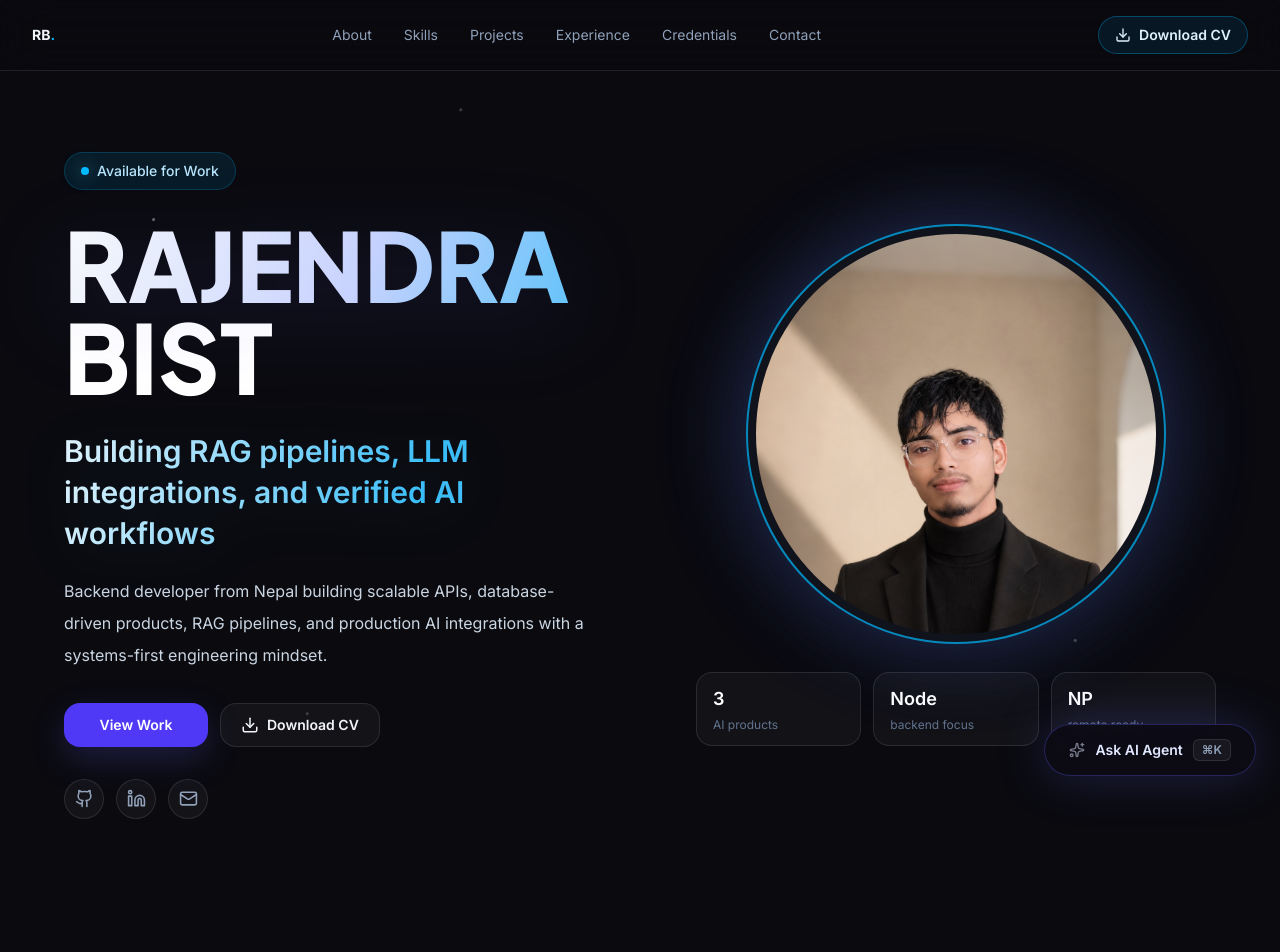
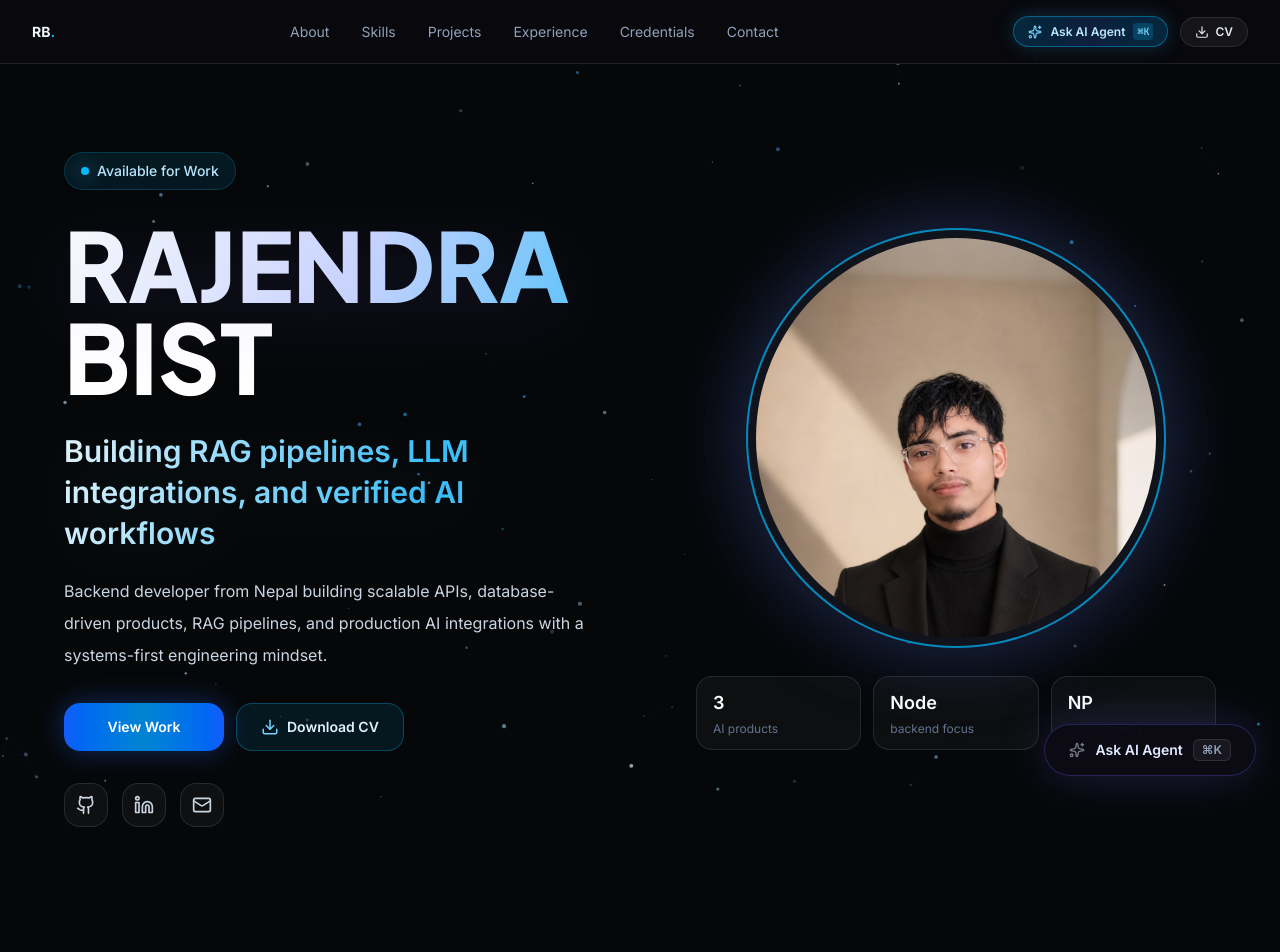
Before and after one commit to rajendrabist07/rajendra-bist, a Next.js app: page / in a window 1280 px wide. Shown: the top 952 px of the page. Built offline with nearby package versions, Linux system fonts and the light colour scheme.

Commit message:
feat(ui): add subtle starry particle canvas, clean blue accents, prominent glowing social icons, and top-right Ask AI Agent button

```diff
--- a/app/page.tsx
+++ b/app/page.tsx
@@ -11,12 +11,14 @@ import Projects from "@/components/sections/Projects";
 import Skills from "@/components/sections/Skills";
 import Navbar from "@/components/Navbar";
 import Footer from "@/components/Footer";
+import StarryBackground from "@/components/ui/StarryBackground";
 
 export default function HomePage() {
   return (
-    <div className="min-h-screen bg-[#0a0a0f] text-white">
+    <div className="relative min-h-screen bg-[#060708] text-white selection:bg-sky-500 selection:text-white">
+      <StarryBackground />
       <Navbar />
-      <main className="relative">
+      <main className="relative z-10">
         <Hero />
         <About />
         <Process />
--- a/components/Footer.tsx
+++ b/components/Footer.tsx
@@ -51,7 +51,7 @@ export default function Footer() {
               {PERSONAL.email}
             </a>
             <p className="mt-3 text-slate-600">UTC+5:45</p>
-            <div className="mt-6 flex gap-4">
+            <div className="mt-6 flex gap-3">
               {socials.map(([Icon, href, label]) => (
                 <a
                   key={label as string}
@@ -59,9 +59,9 @@ export default function Footer() {
                   target="_blank"
                   rel="noreferrer"
                   aria-label={label as string}
-                  className="text-slate-500 transition hover:text-sky-300"
+                  className="inline-flex h-10 w-10 items-center justify-center rounded-xl border border-white/10 bg-white/[0.04] text-slate-400 transition-all duration-200 hover:border-sky-400/50 hover:bg-sky-500/10 hover:text-sky-300 hover:scale-110 hover:shadow-[0_0_15px_rgba(56,189,248,0.3)]"
                 >
-                  <Icon size={22} />
+                  <Icon size={18} />
                 </a>
               ))}
             </div>
--- a/components/Navbar.tsx
+++ b/components/Navbar.tsx
@@ -1,7 +1,7 @@
 'use client'
 
 import { useState } from 'react'
-import { Download, Menu, X } from 'lucide-react'
+import { Download, Menu, Sparkles, X } from 'lucide-react'
 import { PERSONAL } from '@/lib/portfolio-data'
 
 const navItems = [
@@ -16,6 +16,12 @@ const navItems = [
 export default function Navbar() {
   const [open, setOpen] = useState(false)
 
+  const openChat = () => {
+    if (typeof window !== 'undefined') {
+      window.dispatchEvent(new CustomEvent('open-chat-widget'))
+    }
+  }
+
   return (
     <header className="fixed inset-x-0 top-0 z-50 border-b border-white/10 bg-[#09090f]/90 backdrop-blur-xl">
       <div className="mx-auto flex max-w-7xl items-center justify-between gap-6 px-6 py-4 md:px-8">
@@ -29,14 +35,25 @@ export default function Navbar() {
             </a>
           ))}
         </nav>
-        <a
-          href={PERSONAL.resumeUrl}
-          download="Rajendra-Bist-Resume.pdf"
-          className="hidden items-center justify-center gap-2 rounded-full border border-sky-400/30 bg-sky-500/10 px-4 py-2 text-sm font-semibold text-sky-100 transition hover:border-sky-300/50 hover:bg-sky-500/20 md:inline-flex"
-        >
-          <Download size={16} />
-          Download CV
-        </a>
+        <div className="hidden items-center gap-3 md:flex">
+          <button
+            type="button"
+            onClick={openChat}
+            className="inline-flex items-center gap-2 rounded-full border border-sky-400/40 bg-gradient-to-r from-sky-500/20 via-blue-500/20 to-sky-500/20 px-3.5 py-1.5 text-xs font-semibold text-sky-200 shadow-[0_0_20px_rgba(56,189,248,0.2)] transition hover:border-sky-300 hover:bg-sky-500/30 hover:text-white cursor-pointer"
+          >
+            <Sparkles size={14} className="text-sky-300 animate-pulse" />
+            <span>Ask AI Agent</span>
+            <span className="rounded bg-sky-400/20 px-1 py-0.5 text-[10px] text-sky-300 font-mono">⌘K</span>
+          </button>
+          <a
+            href={PERSONAL.resumeUrl}
+            download="Rajendra-Bist-Resume.pdf"
+            className="inline-flex items-center justify-center gap-1.5 rounded-full border border-white/10 bg-white/5 px-3.5 py-1.5 text-xs font-semibold text-slate-200 transition hover:border-white/20 hover:bg-white/10"
+          >
+            <Download size={14} />
+            CV
+          </a>
+        </div>
         <button
           type="button"
           className="inline-flex h-10 w-10 items-center justify-center rounded-full border border-white/10 bg-white/5 text-slate-200 transition hover:border-white/20 hover:bg-white/10 md:hidden cursor-pointer"
@@ -61,11 +78,22 @@ export default function Navbar() {
                 {item.label}
               </a>
             ))}
+            <button
+              type="button"
+              onClick={() => {
+                setOpen(false)
+                openChat()
+              }}
+              className="mt-2 inline-flex items-center justify-center gap-2 rounded-2xl border border-sky-400/40 bg-sky-500/15 px-4 py-3 text-base font-semibold text-sky-200 transition hover:border-sky-300 hover:bg-sky-500/25 cursor-pointer"
+            >
+              <Sparkles size={16} className="text-sky-300 animate-pulse" />
+              Ask AI Agent
+            </button>
             <a
               href={PERSONAL.resumeUrl}
               download="Rajendra-Bist-Resume.pdf"
               onClick={() => setOpen(false)}
-              className="mt-2 inline-flex items-center justify-center gap-2 rounded-2xl border border-sky-400/30 bg-sky-500/10 px-4 py-3 text-base font-semibold text-sky-100 transition hover:border-sky-300/50 hover:bg-sky-500/20"
+              className="inline-flex items-center justify-center gap-2 rounded-2xl border border-white/10 bg-white/5 px-4 py-3 text-base font-semibold text-slate-200 transition hover:border-white/20 hover:bg-white/10"
             >
               <Download size={18} />
               Download CV
--- a/components/sections/Hero.tsx
+++ b/components/sections/Hero.tsx
@@ -67,16 +67,16 @@ export default function Hero() {
           >
             <a
               href="#projects"
-              className="inline-flex min-h-11 min-w-36 items-center justify-center rounded-2xl bg-indigo-600 px-5 py-2.5 text-sm font-semibold text-white shadow-[0_12px_34px_rgba(99,102,241,0.22)] transition hover:bg-indigo-500"
+              className="inline-flex min-h-12 min-w-40 items-center justify-center rounded-2xl bg-gradient-to-r from-blue-600 via-sky-600 to-blue-600 bg-size-200 px-6 py-3 text-sm font-semibold text-white shadow-[0_0_30px_rgba(37,99,235,0.4)] transition-all duration-300 hover:shadow-[0_0_40px_rgba(56,189,248,0.6)] hover:scale-[1.02] active:scale-[0.98]"
             >
               View Work
             </a>
             <a
               href={PERSONAL.resumeUrl}
               download="Rajendra-Bist-Resume.pdf"
-              className="inline-flex min-h-11 min-w-36 items-center justify-center gap-2 rounded-2xl border border-white/10 bg-white/[0.04] px-5 py-2.5 text-sm font-semibold text-slate-100 transition hover:border-sky-300/30 hover:bg-sky-400/10"
+              className="inline-flex min-h-12 min-w-40 items-center justify-center gap-2 rounded-2xl border border-sky-400/30 bg-sky-500/10 px-6 py-3 text-sm font-semibold text-sky-100 transition-all duration-300 hover:border-sky-300/60 hover:bg-sky-500/20 hover:scale-[1.02] active:scale-[0.98]"
             >
-              <Download size={18} /> Download CV
+              <Download size={18} className="text-sky-300" /> Download CV
             </a>
           </motion.div>
 
@@ -85,12 +85,12 @@ export default function Hero() {
             animate="visible"
             variants={heroVariants}
             transition={{ ...itemTransition, delay: 0.6 }}
-            className="mt-8 flex justify-center gap-3 md:justify-start"
+            className="mt-8 flex justify-center gap-3.5 md:justify-start"
           >
             {[
-              { href: PERSONAL.github, icon: Github, label: "GitHub" },
-              { href: PERSONAL.linkedin, icon: Linkedin, label: "LinkedIn" },
-              { href: `mailto:${PERSONAL.email}`, icon: Mail, label: "Email" },
+              { href: PERSONAL.github, icon: Github, label: "GitHub", color: "hover:text-sky-300 hover:border-sky-400/60 hover:shadow-[0_0_20px_rgba(56,189,248,0.35)]" },
+              { href: PERSONAL.linkedin, icon: Linkedin, label: "LinkedIn", color: "hover:text-blue-400 hover:border-blue-400/60 hover:shadow-[0_0_20px_rgba(96,165,250,0.35)]" },
+              { href: `mailto:${PERSONAL.email}`, icon: Mail, label: "Email", color: "hover:text-emerald-300 hover:border-emerald-400/60 hover:shadow-[0_0_20px_rgba(52,211,153,0.35)]" },
             ].map((item) => {
               const Icon = item.icon;
               return (
@@ -100,9 +100,9 @@ export default function Hero() {
                   target="_blank"
                   rel="noreferrer"
                   aria-label={item.label}
-                  className="inline-flex h-10 w-10 items-center justify-center rounded-full border border-white/10 bg-white/[0.04] text-slate-400 transition hover:border-sky-400/40 hover:text-white"
+                  className={`group relative inline-flex h-11 w-11 items-center justify-center rounded-2xl border border-white/10 bg-white/[0.04] text-slate-300 transition-all duration-300 hover:scale-110 active:scale-95 ${item.color}`}
                 >
-                  <Icon size={19} />
+                  <Icon size={20} className="transition-transform group-hover:scale-110" />
                 </a>
               );
             })}
--- a/components/ui/ProjectCard.tsx
+++ b/components/ui/ProjectCard.tsx
@@ -83,7 +83,7 @@ export default function ProjectCard({ title, status, description, stack, imageUr
               target="_blank"
               rel="noreferrer"
               whileHover={{ scale: 1.03 }}
-              className="inline-flex items-center gap-2 rounded-full bg-indigo-600 px-4 py-2 text-sm font-semibold text-white outline-none transition hover:bg-indigo-500"
+              className="inline-flex items-center gap-2 rounded-full bg-gradient-to-r from-blue-600 to-sky-500 px-4 py-2 text-sm font-semibold text-white outline-none shadow-[0_0_20px_rgba(37,99,235,0.3)] transition hover:shadow-[0_0_25px_rgba(56,189,248,0.5)] hover:from-blue-500 hover:to-sky-400"
             >
               Live Demo <ExternalLink size={15} />
             </motion.a>
--- /dev/null
+++ b/components/ui/StarryBackground.tsx
@@ -0,0 +1,161 @@
+"use client";
+
+import { useEffect, useRef } from "react";
+
+interface Particle {
+  x: number;
+  y: number;
+  radius: number;
+  vx: number;
+  vy: number;
+  alpha: number;
+  targetAlpha: number;
+  color: string;
+  twinkleSpeed: number;
+}
+
+export default function StarryBackground() {
+  const canvasRef = useRef<HTMLCanvasElement | null>(null);
+
+  useEffect(() => {
+    const canvas = canvasRef.current;
+    if (!canvas) return;
+
+    const ctx = canvas.getContext("2d");
+    if (!ctx) return;
+
+    let animationFrameId: number;
+    let width = (canvas.width = window.innerWidth);
+    let height = (canvas.height = window.innerHeight);
+
+    // Color palette matching clean deep blue & celestial sky
+    const colors = [
+      "rgba(255, 255, 255,",      // Pure starlight
+      "rgba(56, 189, 248,",       // Sky Blue (Tailwind sky-400)
+      "rgba(96, 165, 250,",       // Electric Blue (Tailwind blue-400)
+      "rgba(147, 197, 253,",      // Soft Blue (Tailwind blue-300)
+      "rgba(186, 230, 253,",      // Pale Cyan
+    ];
+
+    // Compute particle density based on screen dimensions
+    const particleCount = Math.min(Math.floor((width * height) / 12000), 140);
+    const particles: Particle[] = [];
+
+    for (let i = 0; i < particleCount; i++) {
+      const initialAlpha = 0.15 + Math.random() * 0.7;
+      particles.push({
+        x: Math.random() * width,
+        y: Math.random() * height,
+        radius: 0.6 + Math.random() * 1.6,
+        vx: (Math.random() - 0.5) * 0.25,
+        vy: (Math.random() - 0.5) * 0.25,
+        alpha: initialAlpha,
+        targetAlpha: initialAlpha,
+        color: colors[Math.floor(Math.random() * colors.length)],
+        twinkleSpeed: 0.004 + Math.random() * 0.012,
+      });
+    }
+
+    let mouseX = -1000;
+    let mouseY = -1000;
+
+    const handleMouseMove = (e: MouseEvent) => {
+      mouseX = e.clientX;
+      mouseY = e.clientY;
+    };
+
+    const handleMouseLeave = () => {
+      mouseX = -1000;
+      mouseY = -1000;
+    };
+
+    const handleResize = () => {
+      if (!canvas) return;
+      width = canvas.width = window.innerWidth;
+      height = canvas.height = window.innerHeight;
+    };
+
+    window.addEventListener("mousemove", handleMouseMove, { passive: true });
+    window.addEventListener("mouseleave", handleMouseLeave);
+    window.addEventListener("resize", handleResize);
+
+    const render = () => {
+      ctx.clearRect(0, 0, width, height);
+
+      // Render & update particles
+      for (let i = 0; i < particles.length; i++) {
+        const p = particles[i];
+
+        // Twinkle oscillation
+        if (Math.abs(p.alpha - p.targetAlpha) < 0.05) {
+          p.targetAlpha = 0.12 + Math.random() * 0.8;
+        }
+        p.alpha += (p.targetAlpha - p.alpha) * p.twinkleSpeed;
+
+        // Position update
+        p.x += p.vx;
+        p.y += p.vy;
+
+        // Wrap around viewport edges
+        if (p.x < 0) p.x = width;
+        else if (p.x > width) p.x = 0;
+        if (p.y < 0) p.y = height;
+        else if (p.y > height) p.y = 0;
+
+        // Interactive mouse gravity / glow field
+        const dx = mouseX - p.x;
+        const dy = mouseY - p.y;
+        const dist = Math.sqrt(dx * dx + dy * dy);
+        let extraAlpha = 0;
+        if (dist < 140) {
+          extraAlpha = (1 - dist / 140) * 0.5;
+        }
+
+        const effectiveAlpha = Math.min(p.alpha + extraAlpha, 1);
+
+        // Draw glowing particle
+        ctx.beginPath();
+        ctx.arc(p.x, p.y, p.radius, 0, Math.PI * 2);
+        ctx.fillStyle = `${p.color} ${effectiveAlpha})`;
+        ctx.shadowBlur = p.radius > 1.2 ? 8 : 4;
+        ctx.shadowColor = "rgba(56, 189, 248, 0.4)";
+        ctx.fill();
+
+        // Connect nearby particles with subtle constellation lines
+        for (let j = i + 1; j < particles.length; j++) {
+          const p2 = particles[j];
+          const distBetween = Math.hypot(p.x - p2.x, p.y - p2.y);
+          if (distBetween < 80) {
+            const lineAlpha = (1 - distBetween / 80) * 0.12;
+            ctx.beginPath();
+            ctx.moveTo(p.x, p.y);
+            ctx.lineTo(p2.x, p2.y);
+            ctx.strokeStyle = `rgba(56, 189, 248, ${lineAlpha})`;
+            ctx.lineWidth = 0.6;
+            ctx.shadowBlur = 0;
+            ctx.stroke();
+          }
+        }
+      }
+
+      animationFrameId = requestAnimationFrame(render);
+    };
+
+    render();
+
+    return () => {
+      window.removeEventListener("mousemove", handleMouseMove);
+      window.removeEventListener("mouseleave", handleMouseLeave);
+      window.removeEventListener("resize", handleResize);
+      cancelAnimationFrame(animationFrameId);
+    };
+  }, []);
+
+  return (
+    <canvas
+      ref={canvasRef}
+      className="pointer-events-none fixed inset-0 z-0 h-full w-full opacity-75"
+      aria-hidden="true"
+    />
+  );
+}
```
Also changed, not shown: components/sections/Contact.tsx (+4 -4 lines).
